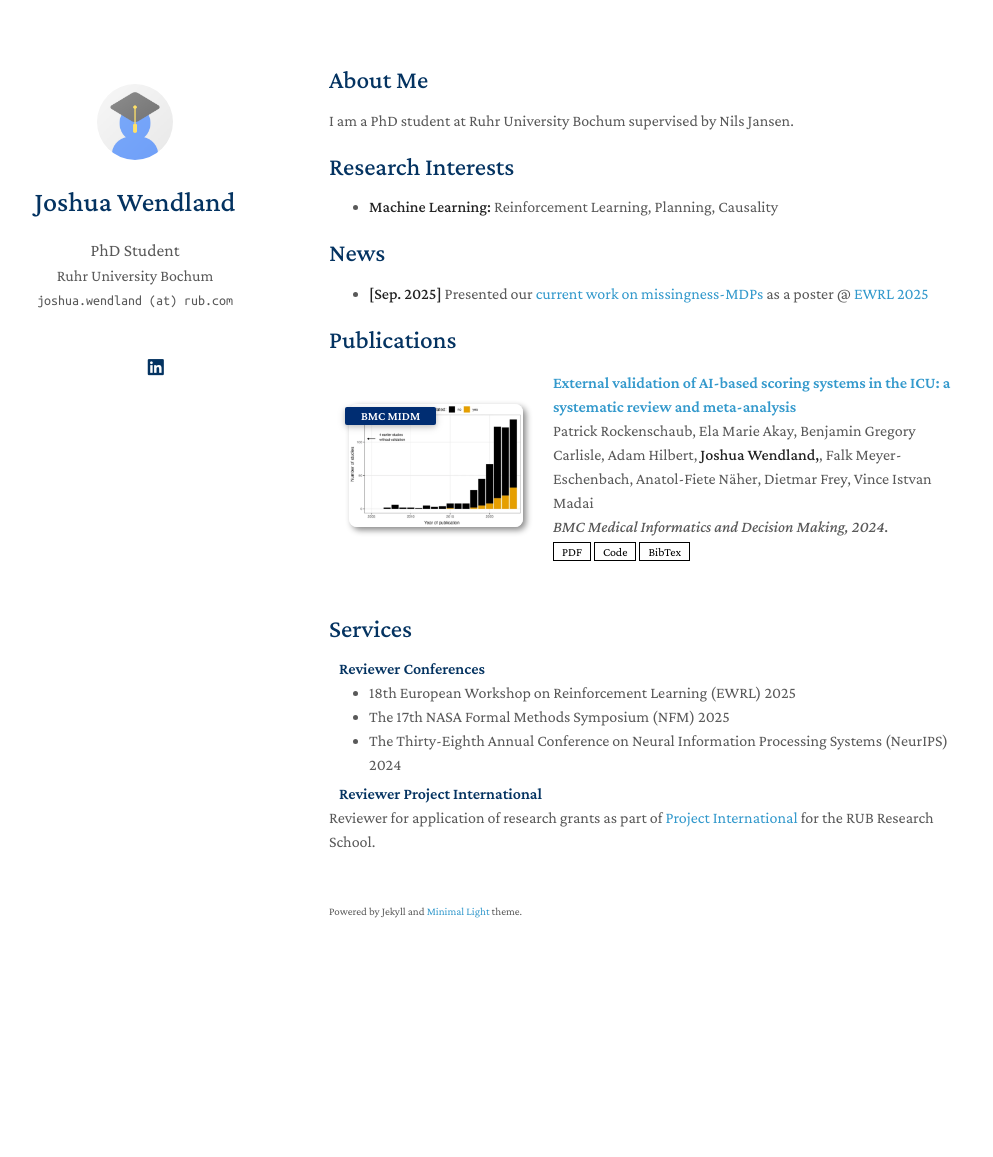
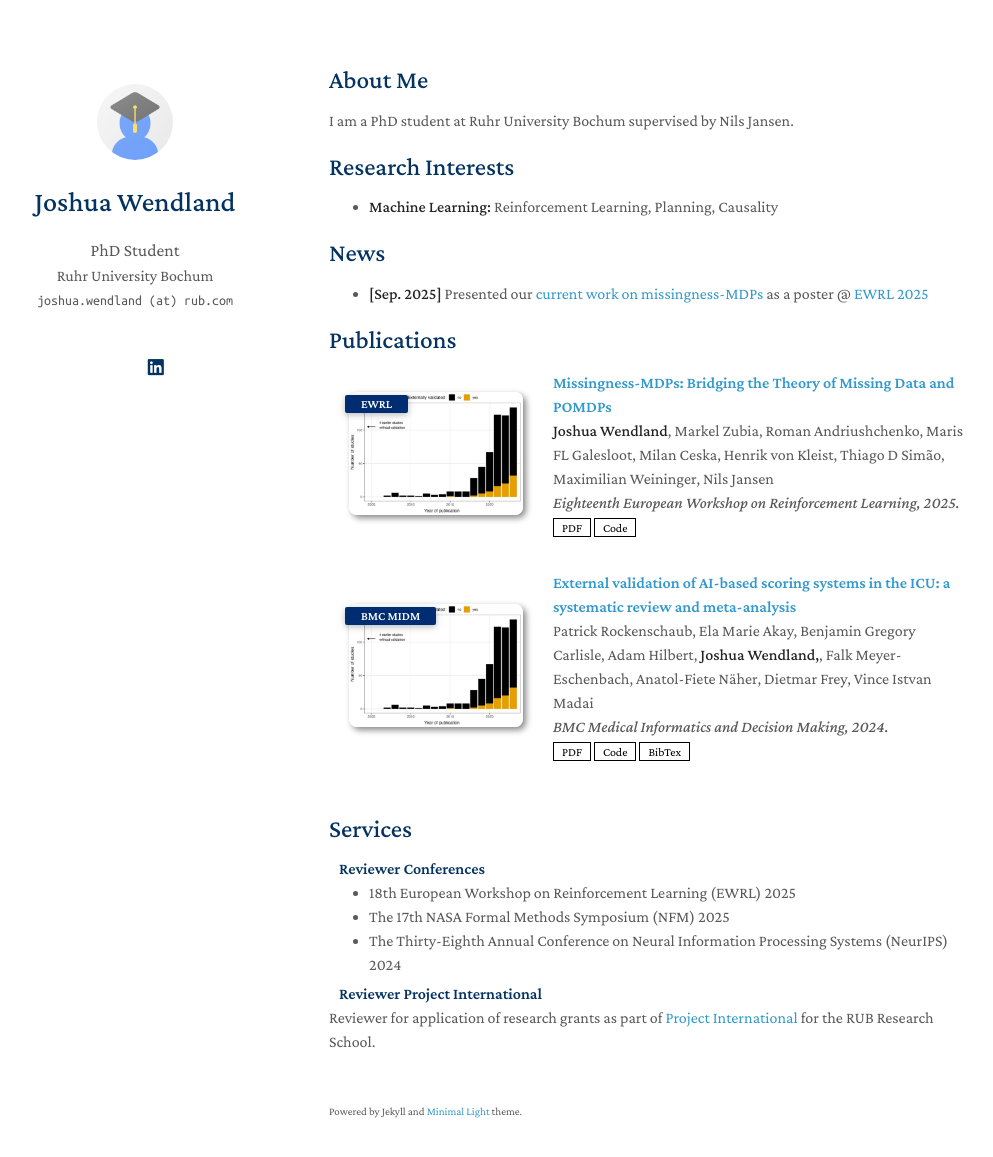
Before and after one commit to joshuawe/joshuawe.github.io, a Jekyll site: the page built from index.md, in a window 1280 px wide and 1192 px high. Shown: the top 1157 px of the window, without its empty margins (141-1134 px from the left). Built offline with Jekyll 4.4.1, drawn with Linux system fonts in a browser that asks for light colours; a style sheet for code colours, icons or effects is not loaded; our own code applies the rules of GitHub Pages for plain Markdown files.

Commit message:
add missingness paper

```diff
--- a/_data/publications.yml
+++ b/_data/publications.yml
@@ -1,4 +1,14 @@
 main:
+
+  - title: "Missingness-MDPs: Bridging the Theory of Missing Data and POMDPs"
+    authors: "<strong>Joshua Wendland</strong>, Markel Zubia, Roman Andriushchenko, Maris FL Galesloot, Milan Ceska, Henrik von Kleist, Thiago D Simão, Maximilian Weininger, Nils Jansen"
+    conference_short: "EWRL"
+    conference: "Eighteenth European Workshop on Reinforcement Learning, 2025."
+    pdf: "https://openreview.net/pdf?id=TitmKQCIw0"
+    code: "https://github.com/ai-fm/missingness-pomdps"
+    # bibtex: ".assets/files/2024_External_Validation_ICU.bib"
+    image: "./assets/img/2024_External_Validation_ICU.png"
+    notes: ""
 
   - title: "External validation of AI-based scoring systems in the ICU: a systematic review and meta-analysis"
     authors: "Patrick Rockenschaub, Ela Marie Akay, Benjamin Gregory Carlisle, Adam Hilbert, <strong>Joshua Wendland,</strong>, Falk Meyer-Eschenbach, Anatol-Fiete Näher, Dietmar Frey, Vince Istvan Madai"
```
